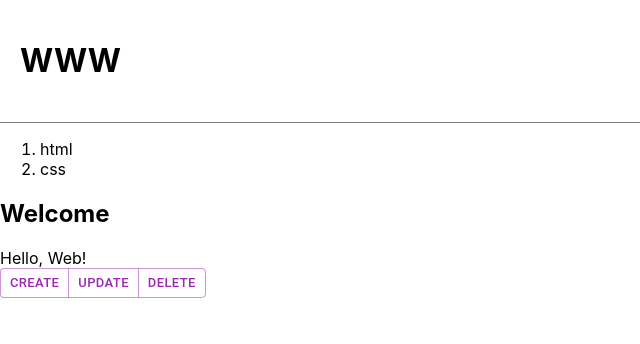
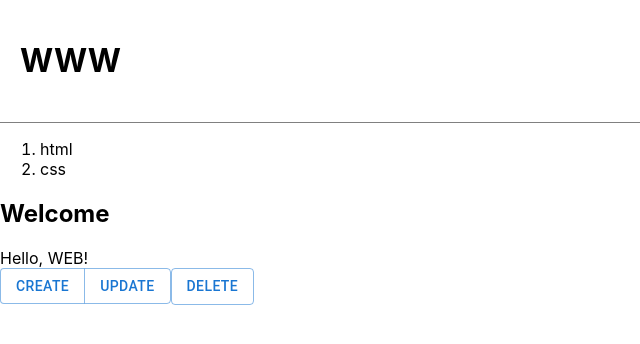
Before and after one commit to miji0317/react-practice, a React (Create React App) app: page / in a window 1280 px wide. Shown: the top 344 px of the page, without its empty margins (0-640 px from the left). Built offline with nearby package versions, Linux system fonts and the light colour scheme.

Commit message:
useParams

```diff
--- a/src/App.js
+++ b/src/App.js
@@ -4,7 +4,7 @@ import {useState} from 'react';
 import Button from '@mui/material/Button';
 import ButtonGroup from '@mui/material/ButtonGroup';
 import styled from 'styled-components';
-import { Link } from 'react-router-dom';
+import { Link, Routes, Route, useParams } from 'react-router-dom';
 
 // Header 컴포넌트
 function Header(props){
@@ -64,57 +64,67 @@ function Create(props) {
 
 // App
 function App() {
-  // state를 읽을 때는 mode, 바꿀 때는 setMode, 초기 상태는 useState
-  const [mode, setMode] = useState('WELCOME');
-  const [id, setId] = useState(null);
-  const [nextId, setNextId] = useState(3);  // newTopic의 id
-
-  // topics를 state로 변경
+  const [mode,setMode] = useState('WELCOME');  // todo 삭제
+  const [id, setId] = useState(null);  // todo 삭제
+  const [nextId, setNextId] = useState(3);
   const [topics, setTopics] = useState([
-    {id: 1, title: 'html', body: 'html is ...'},
-    {id: 2, title: 'css', body: 'css is ...'},
+    {id:1, title:'html', body:'html is ...'},
+    {id:2, title:'css', body:'css is ...'},
   ]);
 
-  let content = null;
-  if (mode === 'WELCOME') {
-    content = <Article title="Welcome" body="Hello, Web!"></Article>
-  } else if (mode === 'READ') {
-    const topic = topics.filter(e => {
-    if (e.id === id) {
+  return (
+    <div>
+      <HeaderStyled onSelect={headerHandler()}></HeaderStyled>
+      <Nav data={topics}  onSelect={navHandler()}></Nav>
+      <Routes>
+        <Route path="/" element={<Article title="Welcome" body="Hello, WEB!"></Article>}></Route>
+        <Route path="/create" element={<Create onCreate={onCreateHandler()}></Create>}></Route>
+        <Route path="/read/:topic_id" element={<Read topics={topics}></Read>}></Route>
+      </Routes>
+      <ButtonGroup>
+        <Button component={Link} to="/create" variant="outlined" onClick={createHandler()}>Create</Button>
+        <Button variant="outlined">Update</Button>
+      </ButtonGroup>
+      <Button variant="outlined" onClick={deleteHandler()}>Delete</Button>
+    </div>
+  );
+
+  // return 내부에 있던 함수들을 분리(Refactor)
+
+  function Read(props) {
+    const params = useParams();
+    const id = Number(params.topic_id);
+    const topic = props.topics.filter(e=>{
+      if(e.id === id) {
         return true;
       } else {
         return false;
       }
     })[0];
-  content = <Article title={topic.title} body={topic.body}></Article>
-  } else if (mode === 'CREATE') {
-    content = <Create onCreate={(title, body) => {
+    return <Article title={topic.title} body={topic.body}></Article>
+  }
+
+  function onCreateHandler() {
+    return (title, body) => {
+      const newTopic = { id: nextId, title, body };
       const newTopics = [...topics];
-      const newTopic = {id: nextId, title, body};
       newTopics.push(newTopic);
       setTopics(newTopics);
       setId(nextId);
       setMode('READ');
-      setNextId(nextId+1);
-    }}></Create>;
+      setNextId(nextId + 1);
+    };
   }
 
-  return (
-    <div>
-      <HeaderStyled onSelect={() => {
-       setMode('WELCOME');
-      }}></HeaderStyled>
-      <Nav data={topics} onSelect={(id) => {
+  function navHandler() {
+    return (id) => {
       setMode('READ');
       setId(id);
-      }}></Nav>
-      {content}
-      <ButtonGroup variant="outlined" aria-label="outlined button group" size="small" color="secondary">
-        <Button component={Link} to="/create" variant='outlined' onClick={() => {
-          setMode('CREATE');
-        }}>Create</Button>
-        <Button variant='outlined'>Update</Button>
-        <Button variant='outlined' onClick={() => {
+    };
+  }
+
+  function deleteHandler() {
+    return () => {
       const newTopics = topics.filter((e) => {
         if (e.id === id) {
           return false;
@@ -122,12 +132,22 @@ function App() {
           return true;
         }
       });
+      setMode('WELCOME');
       setTopics(newTopics);
-          setMode('WELCOME')
-        }}>Delete</Button>
-      </ButtonGroup>
-    </div>
-  );
+    };
+  }
+
+  function createHandler() {
+    return () => {
+      setMode('CREATE');
+    };
+  }
+
+  function headerHandler() {
+    return () => {
+      setMode('WELCOME');
+    };
+  }
 }
 
 export default App;
```
Lines whose indentation alone changed are shown as unchanged.
